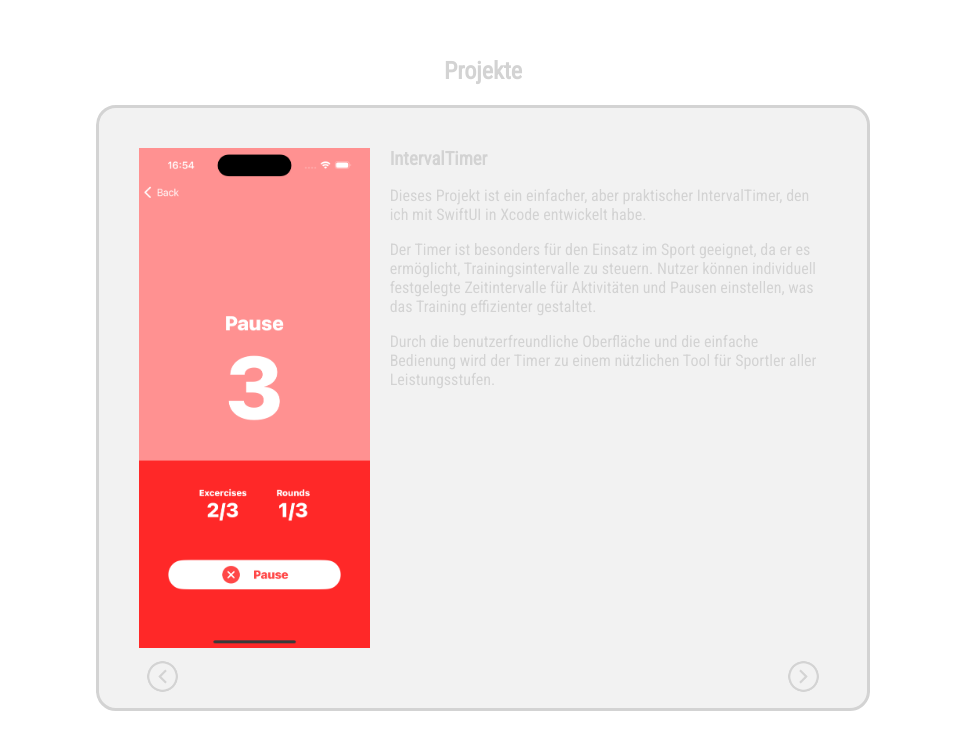
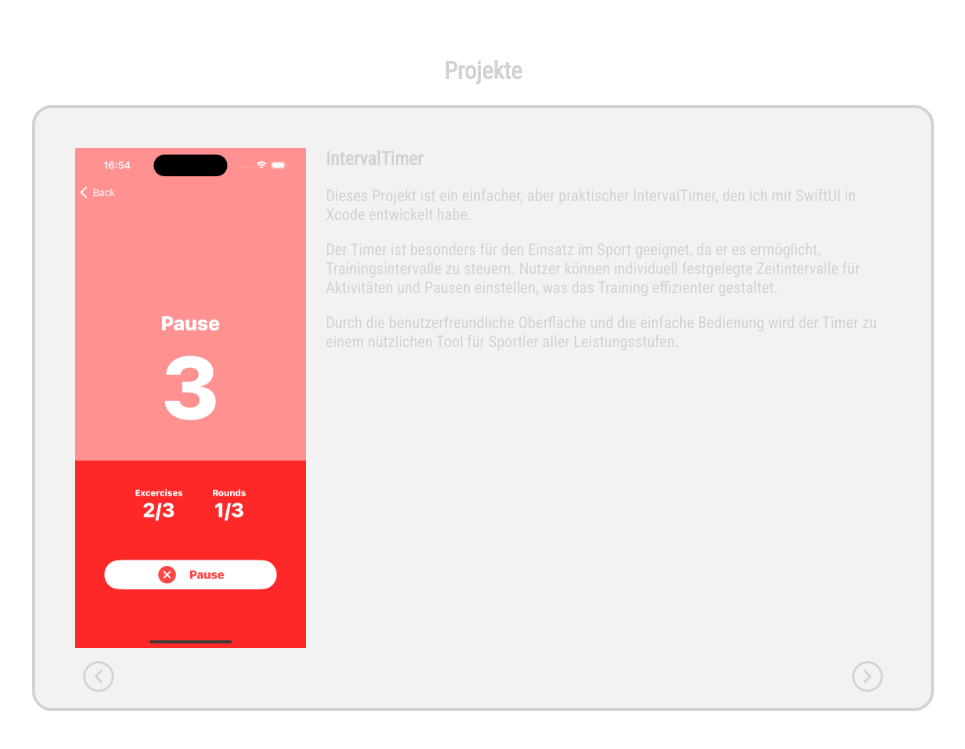
Before and after one commit to lle00n/my-portfolio, a React (Create React App) app: page / in a window 1280 px wide. Shown: the part 3626-4375 px from the top of the page, without its empty margins (157-1122 px from the left). Built offline with nearby package versions, Linux system fonts and the light colour scheme.

Commit message:
Adjusted ProjectSlider width

```diff
--- a/src/ProjectSlider/ProjectSliderStyle.css
+++ b/src/ProjectSlider/ProjectSliderStyle.css
@@ -18,7 +18,7 @@
 .ProjectSlider {
     border-radius: 20px;
     border: 3px solid lightgray;
-    width: 60vw;
+    width: 70vw;
     height: 600px;
     background-color: rgba(211, 211, 211, 0.3);
 }
```
